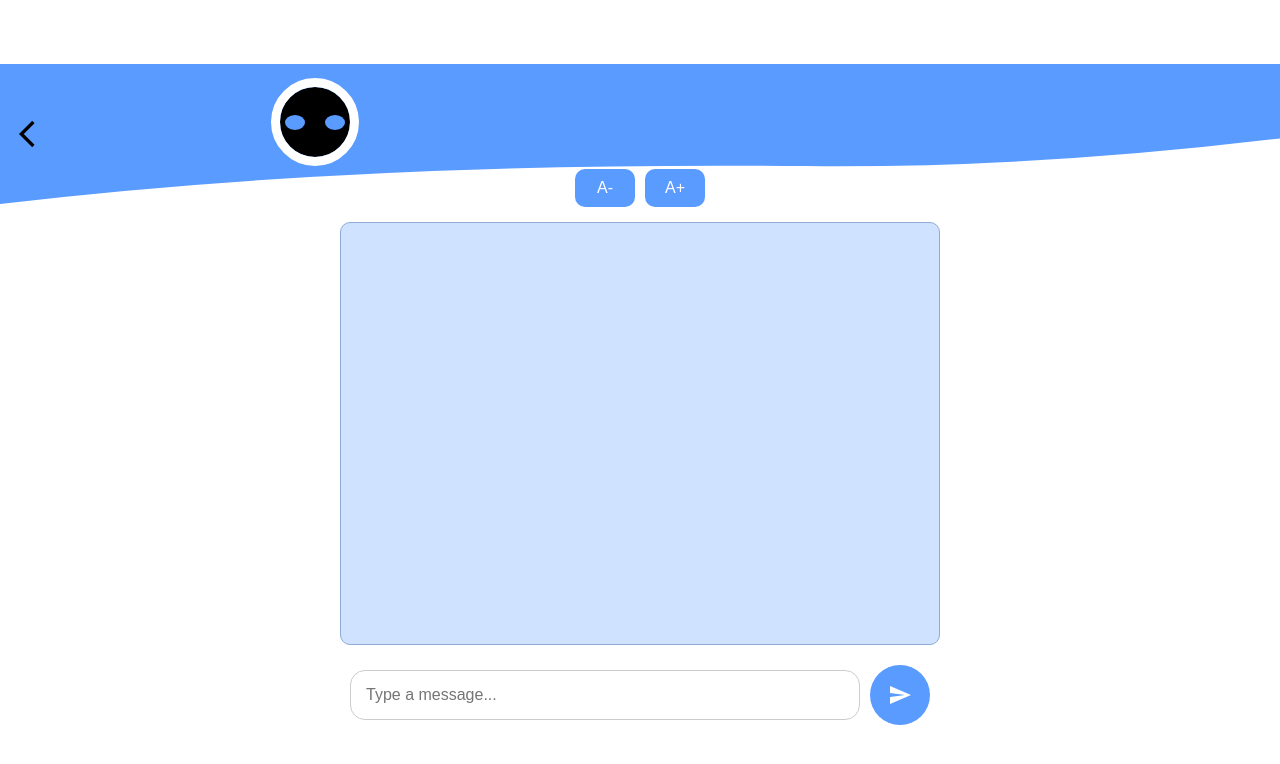
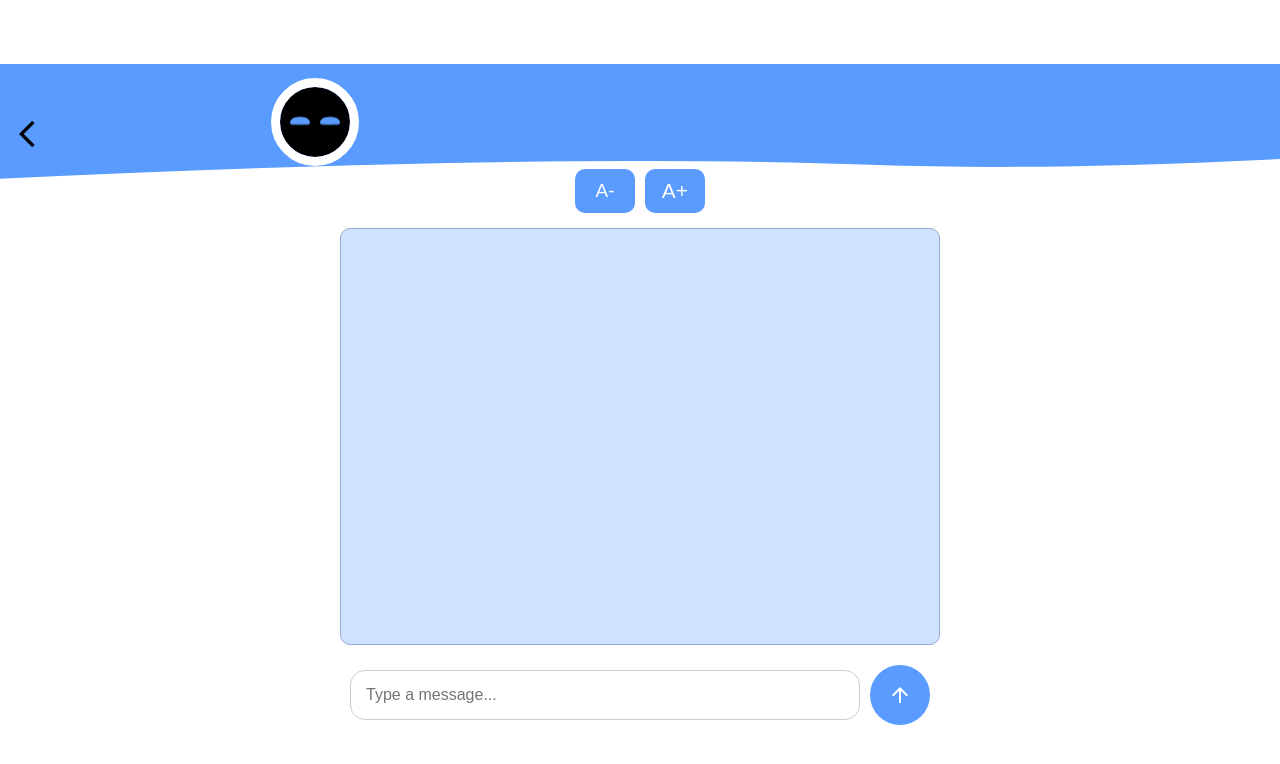
Before and after one commit to slamonander/Semcorel-LLM-Project, a React (Create React App) app in the folder final/frontend/: page /type in a window 1280 px wide. Shown: the top 764 px of the page. Built offline with nearby package versions, Linux system fonts and the light colour scheme.

Commit message:
Fixed error on greeting page with the button texts, the coco eyeballs, and the font size buttons (Karina)

```diff
--- a/final/frontend/src/Greeting.css
+++ b/final/frontend/src/Greeting.css
@@ -36,7 +36,7 @@
     z-index: 1;
   }
 
-  /* the little circles */
+  /* the huge circle in the corner of the page */
 
   .speech-bubble::before {
     content: '';
@@ -67,6 +67,9 @@
       font-size: 1.2rem; /* Decrease font size for smaller screens */
       padding: 20px; /* Reduce padding to fit smaller screens */
       width: 95%; /* Maximize width usage */
+    }
+    .speech-bubble::before {
+      left: 120%;
     }
   }
 
@@ -131,7 +134,7 @@
     transform: translate(-50%, -50%) scale(1); /* Original size */
   }
   50% {
-    transform: translate(-50%, -50%) scale(1.5); /* Expand to 1.5x */
+    transform: translate(-50%, -50%) scale(1.7); /* Expand to 1.7x */
   }
 }
 
--- a/final/frontend/src/TypePage.css
+++ b/final/frontend/src/TypePage.css
@@ -72,7 +72,7 @@ html, body {
     width: 70px;
     height: 70px;
     border-radius: 50%;
-    gap: 20px;
+    gap: 10px;
     outline: 9px solid white;
     margin-bottom: 10px;
   }
--- a/final/frontend/src/TypePage.js
+++ b/final/frontend/src/TypePage.js
@@ -89,11 +89,21 @@ const TypePage = () => {
       </div>
 
       <div className="font-size-buttons">
-        <button onClick={() => changeFontSize(-2)}>A-</button>
-        <button onClick={() => changeFontSize(2)}>A+</button>
-      </div>
-
+  <button
+    style={{ fontSize: '19px' }}
+    onClick={() => changeFontSize(-2)}
+  >
+    A-
+  </button>
+  <button
+    style={{ fontSize: '21px' }}
+    onClick={() => changeFontSize(2)}
+  >
+    A+
+  </button>
+</div>
       {/* Chat container */}
+      <link rel="stylesheet" href="https://fonts.googleapis.com/css2?family=Material+Symbols+Outlined:opsz,wght,FILL,GRAD@20..48,100..700,0..1,-50..200&icon_names=arrow_upward" />
       <div className="chat-container">
         <div id="chat-box" className="chat-box">
           {messages.map((msg, index) => (
@@ -118,7 +128,7 @@ const TypePage = () => {
             placeholder="Type a message..."
           />
           <button onClick={sendMessage}>
-            <span className="material-icons icon-send">send</span>
+          <span class="material-symbols-outlined">arrow_upward</span>
           </button>
         </div>
       </div>
```
